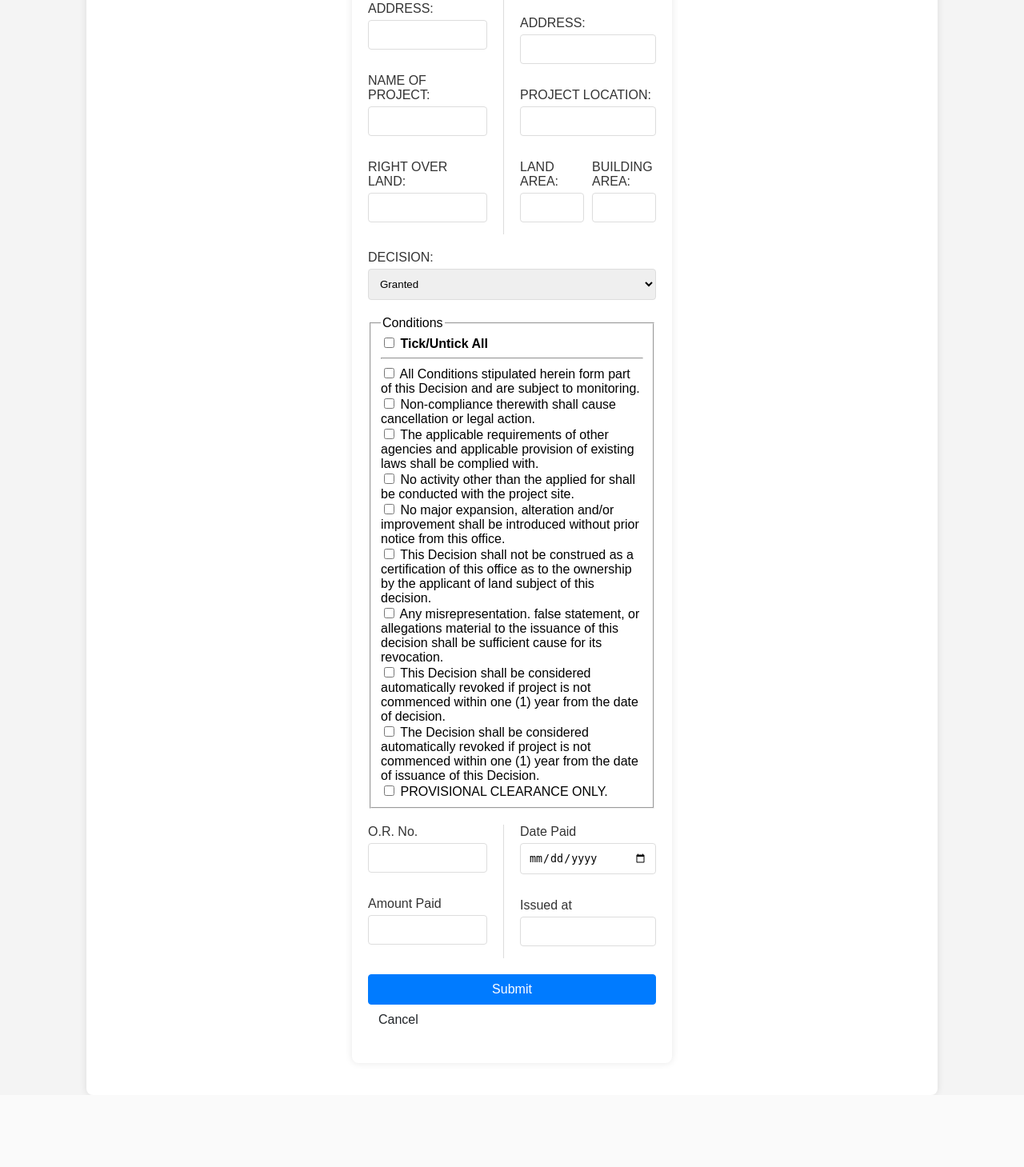
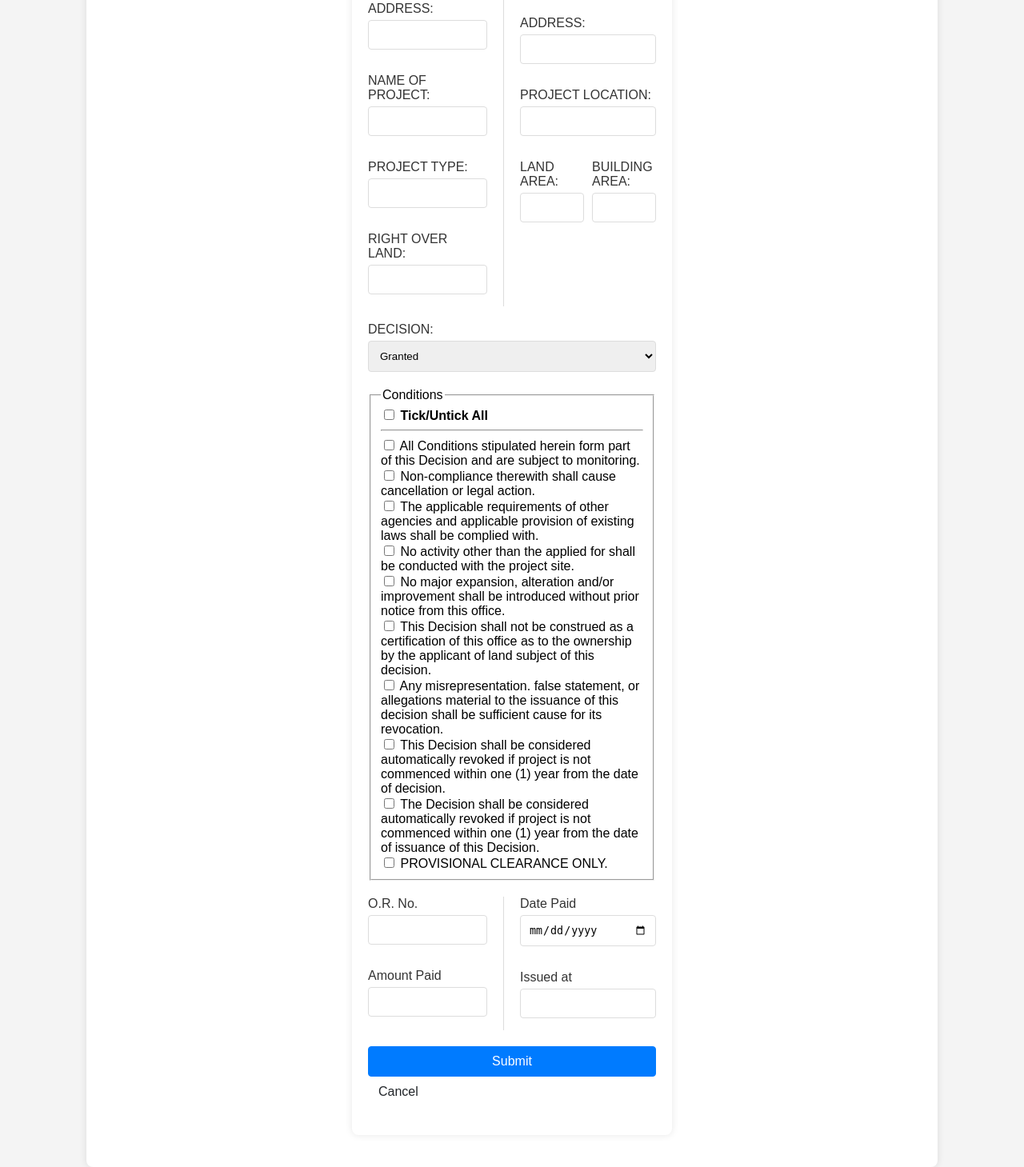
Before and after one commit to lxjaiji/zone, a PHP site: page /add_locational.php in a window 1280 px wide. Shown: the part 392-1851 px from the top of the page at 80% size. Before the commit the page ends 1761 px from the top, so only its background shows below. Run offline with PHP 8.4, Linux system fonts and the light colour scheme; a user stored in the database is signed in; data comes from the database, SQL or seed files in the repository.

Commit message:
Fixing a bug in add_locational.php.

```diff
--- a/add_locational.php
+++ b/add_locational.php
@@ -10,7 +10,7 @@ require_once "config.php";
 $link = get_db_connection();
 
 // Define variables
-$applicant_name = $developer_name = $developer_address = $project_name = "";
+$applicant_name = $developer_name = $developer_address = $project_name = $project_type = "";
 $right_over_land = $land_area = $building_area = $decision = "";
 $location = $issue_date = $or_number = $amount_paid = $date_paid = $issued_at = "";
 $encoded_by_user_id = $_SESSION["id"];
@@ -31,6 +31,9 @@ if ($_SERVER["REQUEST_METHOD"] == "POST") {
     $developer_address = trim($_POST['developer_address']);
     $project_name = trim($_POST['project_name']);
     if(empty($project_name)) $errors[] = "Project Name is required.";
+
+    $project_type = trim($_POST['project_type']);
+    if(empty($project_type)) $errors[] = "Project Type is required.";
 
     $project_location = trim($_POST['project_location']);
     if(empty($project_location)) $errors[] = "Project Location is required.";
@@ -88,18 +91,18 @@ if ($_SERVER["REQUEST_METHOD"] == "POST") {
         $applicant_address = trim($_POST['applicant_address']);
         $sql = "INSERT INTO locational_clearances (
                     applicant_name, applicant_address, developer_name, developer_address, project_location, issue_date, expiration_date, clearance_number,
-                    project_name, right_over_land, land_area, building_area, decision,
+                    project_name, project_type, right_over_land, land_area, building_area, decision,
                     or_number, amount_paid, date_paid, issued_at, encoded_by_user_id,
                     condition1_monitoring, condition2_non_compliance, condition3_other_agencies,
                     condition4_activity_applied_for, condition5_no_major_expansion,
                     condition6_not_cert_ownership, condition7_misrepresentation, condition8_commencement_period,
                     condition9_revoked, condition10_provisional
-                ) VALUES (?, ?, ?, ?, ?, ?, ?, ?, ?, ?, ?, ?, ?, ?, ?, ?, ?, ?, ?, ?, ?, ?, ?, ?, ?, ?, ?)";
+                ) VALUES (?, ?, ?, ?, ?, ?, ?, ?, ?, ?, ?, ?, ?, ?, ?, ?, ?, ?, ?, ?, ?, ?, ?, ?, ?, ?, ?, ?)";
 
         if ($stmt = mysqli_prepare($link, $sql)) {
             mysqli_stmt_bind_param($stmt, "sssssssssssssdssiiiiiiiiii",
                 $applicant_name, $applicant_address, $developer_name, $developer_address, $project_location, $issue_date, $expiration_date, $clearance_number,
-                $project_name, $right_over_land, $land_area, $building_area, $decision,
+                $project_name, $project_type, $right_over_land, $land_area, $building_area, $decision,
                 $or_number, $amount_paid, $date_paid, $issued_at, $encoded_by_user_id,
                 $conditions['condition1'], $conditions['condition2'], $conditions['condition3'], $conditions['condition4'],
                 $conditions['condition5'], $conditions['condition6'], $conditions['condition7'], $conditions['condition8'],
@@ -192,6 +195,10 @@ $condition_texts = [
                             <input type="text" name="project_name" class="form-control" required>
                         </div>
                         <div class="form-group">
+                            <label>PROJECT TYPE:</label>
+                            <input type="text" name="project_type" class="form-control" required>
+                        </div>
+                        <div class="form-group">
                             <label>RIGHT OVER LAND:</label>
                             <input type="text" name="right_over_land" class="form-control">
                         </div>
```
